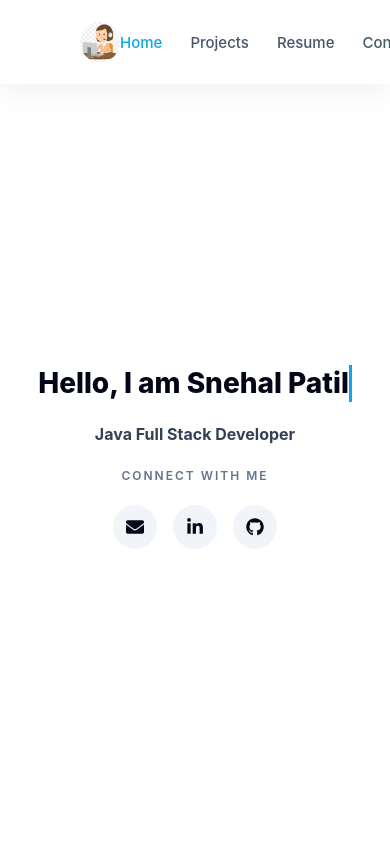
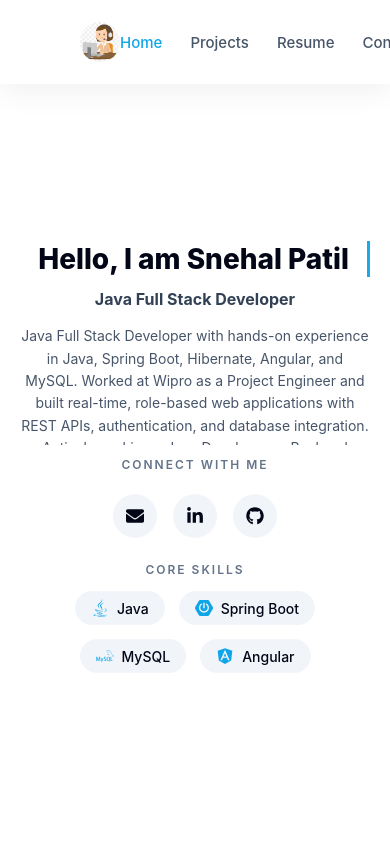
Before and after one commit to Snehal26s/Snehal-Patil-Portfolio, a React (Vite) app: page / in a window 390 px wide. Shown: the top 844 px of the page. Built offline with nearby package versions, Linux system fonts and the light colour scheme.

Commit message:
Fix mobile hero layout and show skills

```diff
--- a/src/css/hero.css
+++ b/src/css/hero.css
@@ -51,9 +51,9 @@
 .socials {
 display: flex;
   flex-direction: column;
-  align-items: center;
    margin-top: 24px;
-  text-align: center;
+    align-items: flex-start;
+  text-align: left;
 }
 
 .socials h4 {
@@ -67,7 +67,8 @@
 .social-icons {
   display: flex;
   gap: 16px;
-  justify-content: center;
+    justify-content: flex-start;
+
 
   margin-top: 10px;
 }
@@ -295,30 +296,7 @@
   }
 }
 
-/* ===== MOBILE CENTER NAME + CONNECT WITH ME ===== */
-@media (max-width: 768px) {
-  .hero {
-    display: flex !important;
-    justify-content: center !important;
-    align-items: center !important;
-    text-align: center !important;
-    min-height: calc(100vh - 70px) !important;
-    padding: 20px !important;
-  }
 
-  .hero-left {
-    width: 100% !important;
-    display: flex !important;
-    flex-direction: column !important;
-    align-items: center !important;
-  }
-
-  /* Hide extra content */
-  .hero-desc,
-  .skills,
-  .hero-right {
-    display: none !important;
-  }
 
   /* Name */
   .typewriter {
@@ -408,3 +386,38 @@
     display: none !important;
   }
 }
+
+
+
+
+@media (max-width: 768px) {
+  .hero {
+    flex-direction: column;
+    align-items: flex-start;
+    text-align: left;
+    padding: 20px;
+  }
+
+  .hero-left {
+    max-width: 100%;
+  }
+
+  .hero-desc {
+    display: block;
+    margin-top: 14px;
+  }
+
+  .skills {
+    display: block;
+    margin-top: 24px;
+  }
+
+  .socials {
+    align-items: flex-start;
+    text-align: left;
+  }
+
+  .social-icons {
+    justify-content: flex-start;
+  }
+}
```
